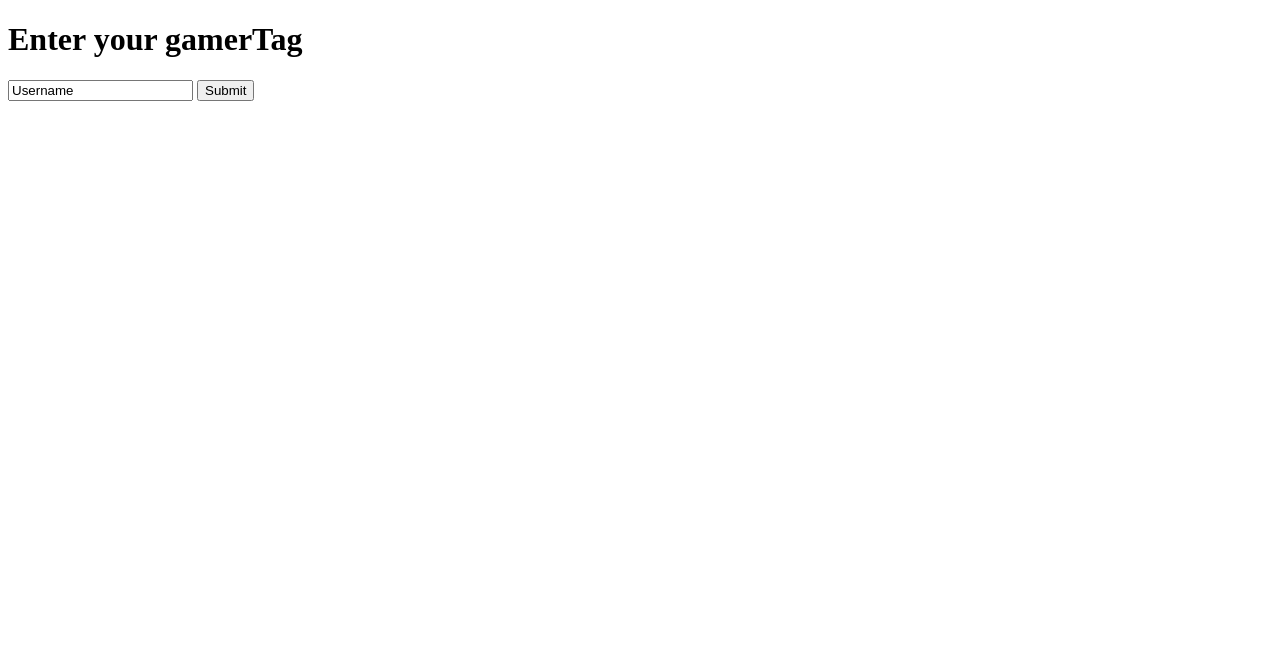
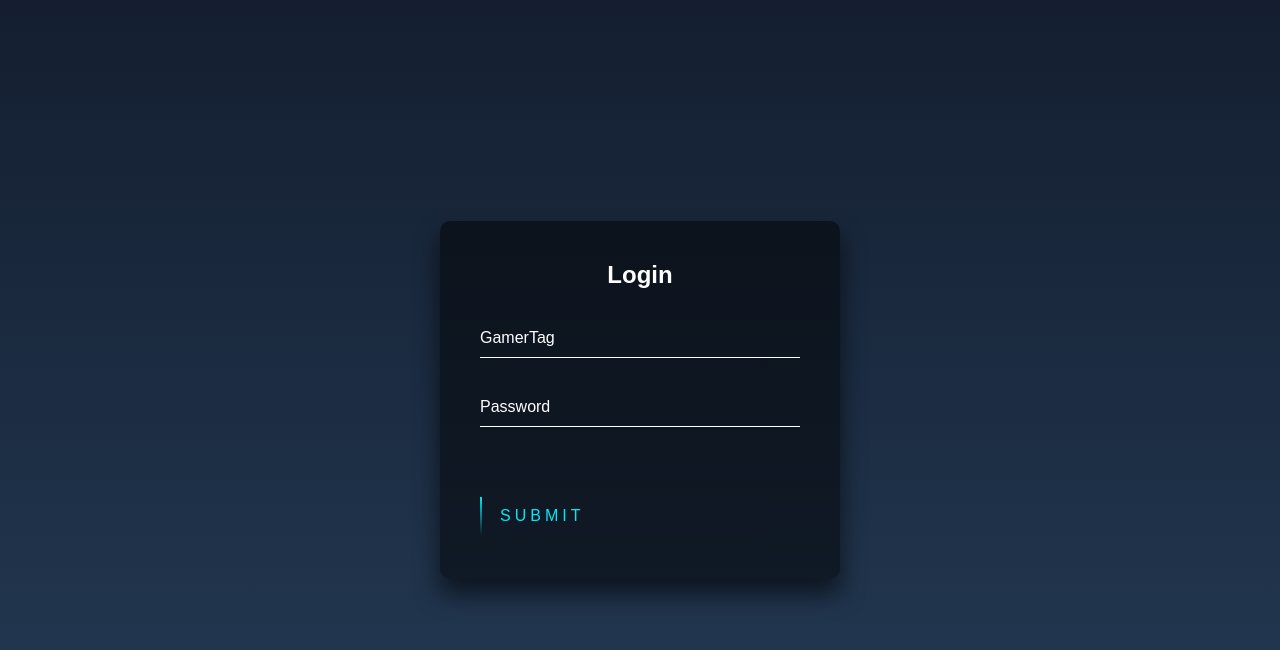
Before and after one commit to Danial-hakim/Danial-hakim.github.io, a website: page index.html in a window 1280 px wide. Drawn offline with Linux system fonts and the light colour scheme.

Commit message:
new form

```diff
--- a/css/style.css
+++ b/css/style.css
@@ -75,3 +75,171 @@ canvas#game{
     float: left;
     font-weight: 900;
 }
+
+html {
+    height: 100%;
+  }
+  body {
+    margin:0;
+    padding:0;
+    font-family: sans-serif;
+    background: linear-gradient(#141e30, #243b55);
+  }
+
+  .login-box {
+    position: absolute;
+    top: 50%;
+    left: 50%;
+    width: 400px;
+    padding: 40px;
+    transform: translate(-50%, -50%);
+    background: rgba(0,0,0,.5);
+    box-sizing: border-box;
+    box-shadow: 0 15px 25px rgba(0,0,0,.6);
+    border-radius: 10px;
+  }
+
+  .login-box h2 {
+    margin: 0 0 30px;
+    padding: 0;
+    color: #fff;
+    text-align: center;
+  }
+
+  .login-box .user-box {
+    position: relative;
+  }
+
+  .login-box .user-box input {
+    width: 100%;
+    padding: 10px 0;
+    font-size: 16px;
+    color: #fff;
+    margin-bottom: 30px;
+    border: none;
+    border-bottom: 1px solid #fff;
+    outline: none;
+    background: transparent;
+  }
+  .login-box .user-box label {
+    position: absolute;
+    top:0;
+    left: 0;
+    padding: 10px 0;
+    font-size: 16px;
+    color: #fff;
+    pointer-events: none;
+    transition: .5s;
+  }
+
+  .login-box .user-box input:focus ~ label,
+  .login-box .user-box input:valid ~ label {
+    top: -20px;
+    left: 0;
+    color: #03e9f4;
+    font-size: 12px;
+  }
+
+  .login-box form a {
+    position: relative;
+    display: inline-block;
+    padding: 10px 20px;
+    color: #03e9f4;
+    font-size: 16px;
+    text-decoration: none;
+    text-transform: uppercase;
+    overflow: hidden;
+    transition: .5s;
+    margin-top: 40px;
+    letter-spacing: 4px
+  }
+
+  .login-box a:hover {
+    background: #03e9f4;
+    color: #fff;
+    border-radius: 5px;
+    box-shadow: 0 0 5px #03e9f4,
+                0 0 25px #03e9f4,
+                0 0 50px #03e9f4,
+                0 0 100px #03e9f4;
+  }
+
+  .login-box a span {
+    position: absolute;
+    display: block;
+  }
+
+  .login-box a span:nth-child(1) {
+    top: 0;
+    left: -100%;
+    width: 100%;
+    height: 2px;
+    background: linear-gradient(90deg, transparent, #03e9f4);
+    animation: btn-anim1 1s linear infinite;
+  }
+
+  @keyframes btn-anim1 {
+    0% {
+      left: -100%;
+    }
+    50%,100% {
+      left: 100%;
+    }
+  }
+
+  .login-box a span:nth-child(2) {
+    top: -100%;
+    right: 0;
+    width: 2px;
+    height: 100%;
+    background: linear-gradient(180deg, transparent, #03e9f4);
+    animation: btn-anim2 1s linear infinite;
+    animation-delay: .25s
+  }
+
+  @keyframes btn-anim2 {
+    0% {
+      top: -100%;
+    }
+    50%,100% {
+      top: 100%;
+    }
+  }
+
+  .login-box a span:nth-child(3) {
+    bottom: 0;
+    right: -100%;
+    width: 100%;
+    height: 2px;
+    background: linear-gradient(270deg, transparent, #03e9f4);
+    animation: btn-anim3 1s linear infinite;
+    animation-delay: .5s
+  }
+
+  @keyframes btn-anim3 {
+    0% {
+      right: -100%;
+    }
+    50%,100% {
+      right: 100%;
+    }
+  }
+
+  .login-box a span:nth-child(4) {
+    bottom: -100%;
+    left: 0;
+    width: 2px;
+    height: 100%;
+    background: linear-gradient(360deg, transparent, #03e9f4);
+    animation: btn-anim4 1s linear infinite;
+    animation-delay: .75s
+  }
+
+  @keyframes btn-anim4 {
+    0% {
+      bottom: -100%;
+    }
+    50%,100% {
+      bottom: 100%;
+    }
+  }
--- a/index.html
+++ b/index.html
@@ -28,12 +28,26 @@
   <link rel="shortcut icon" href="./favicon.ico" type="image/x-icon">
 <body onload="onPageLoad()">
 
-<h1>Enter your gamerTag</h1>
-
-<form action="https://Danial-hakim.github.io/game.html" method="get">
-    <input type="text" value="Username" name="userGamerTag">
-    <button type="submit">Submit</button>
-  </form>
+<div class="login-box">
+  <h2>Login</h2>
+  <form>
+  <div class="user-box">
+      <input type="text" value="" name="userGamerTag" required="">
+      <label>GamerTag</label>
+  </div>
+  <div class="user-box">
+      <input type="password" name="" required="">
+      <label>Password</label>
+  </div>
+  <a href="https://Danial-hakim.github.io/game.html" method="get">
+<span></span>
+<span></span>
+<span></span>
+<span></span>
+Submit
+</a>
+</form>
+</div>
 
 <script>
 function onPageLoad() {
```
